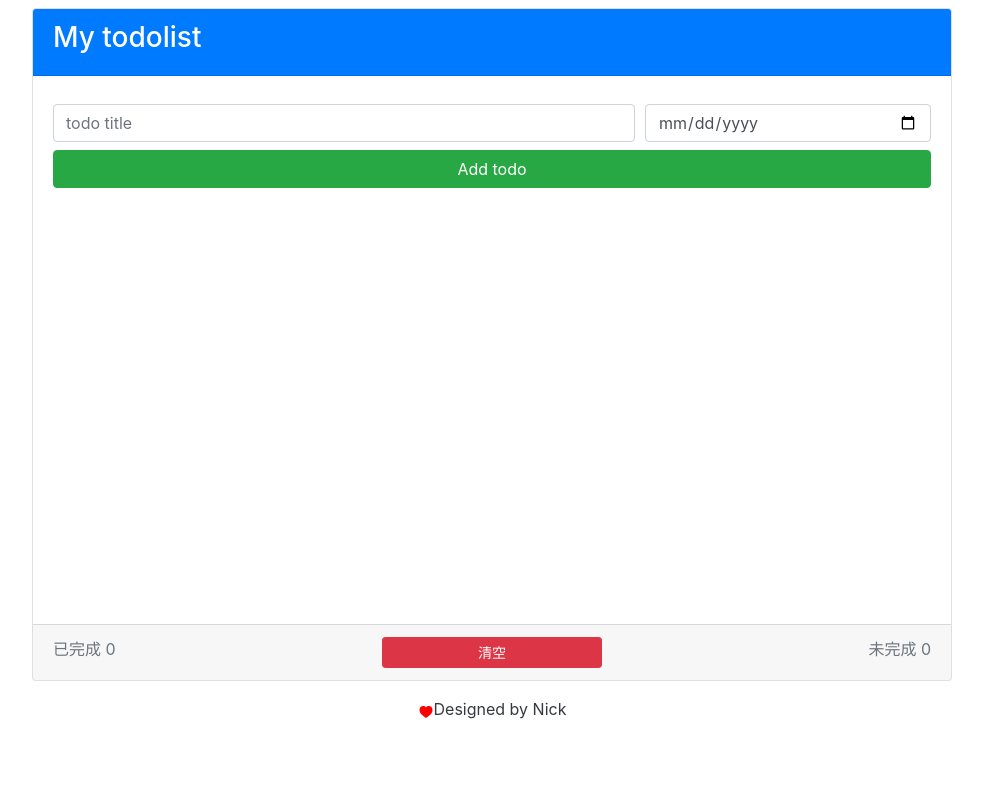
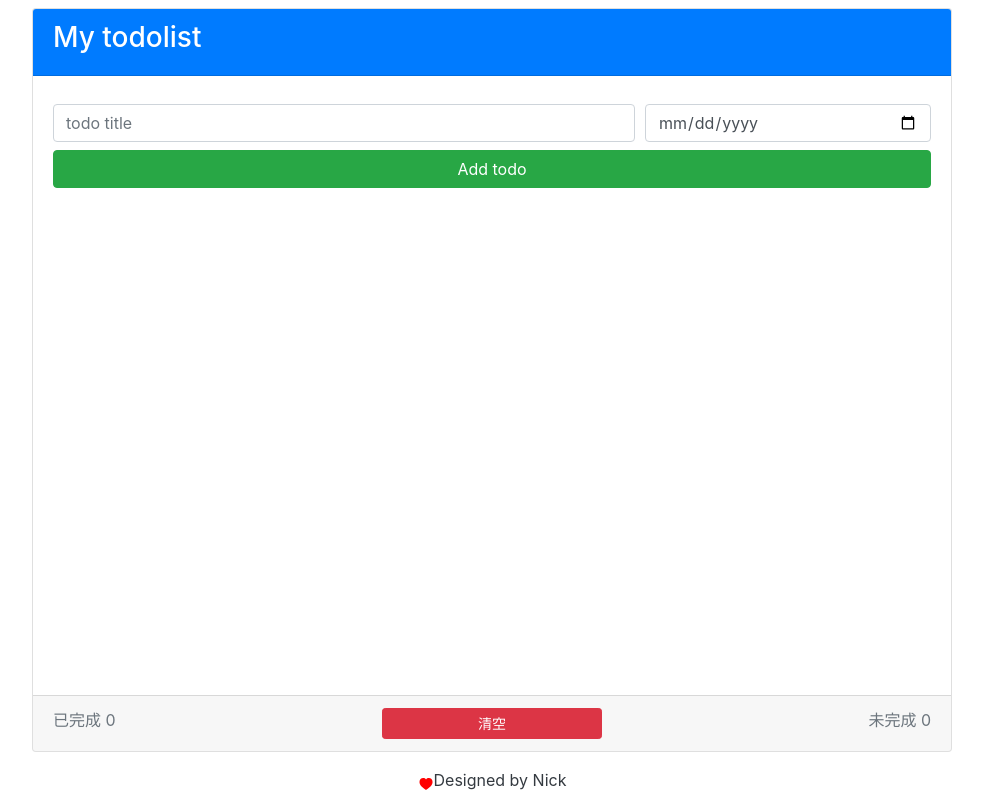
Before and after one commit to Nick233333/vue-spa-todolist, a Vue app: page / in a window 1280 px wide. Shown: the whole page, without its empty margins (148-1131 px from the left). Built offline with nearby package versions, Linux system fonts and the light colour scheme.

Commit message:
:pencil2: 修改高度

```diff
--- a/package.json
+++ b/package.json
@@ -42,13 +42,14 @@
     "semver": "^5.6.0",
     "shelljs": "^0.7.6",
     "uglifyjs-webpack-plugin": "^1.3.0",
-    "url-loader": "^0.5.8",
+    "url-loader": "^1.1.2",
     "vue-loader": "^13.7.3",
     "vue-style-loader": "^3.0.1",
     "vue-template-compiler": "^2.5.22",
     "webpack": "^3.6.0",
     "webpack-bundle-analyzer": "^2.9.0",
-    "webpack-dev-server": ">=3.1.11",
+    "webpack-cli": "^3.2.3",
+    "webpack-dev-server": "^2.9.1",
     "webpack-merge": "^4.2.1"
   },
   "engines": {
--- a/src/App.vue
+++ b/src/App.vue
@@ -81,8 +81,11 @@ export default {
 </script>
 
 <style>
+    .card {
+        height: 93vh;
+    }
     .list-group {
-        height: 400px;
+        height: 55vh;
         overflow-y: auto;
     }
     [v-cloak] { display: none }
```
Also changed, not shown: 1 other file (tests, documents, lock files or other folders).
